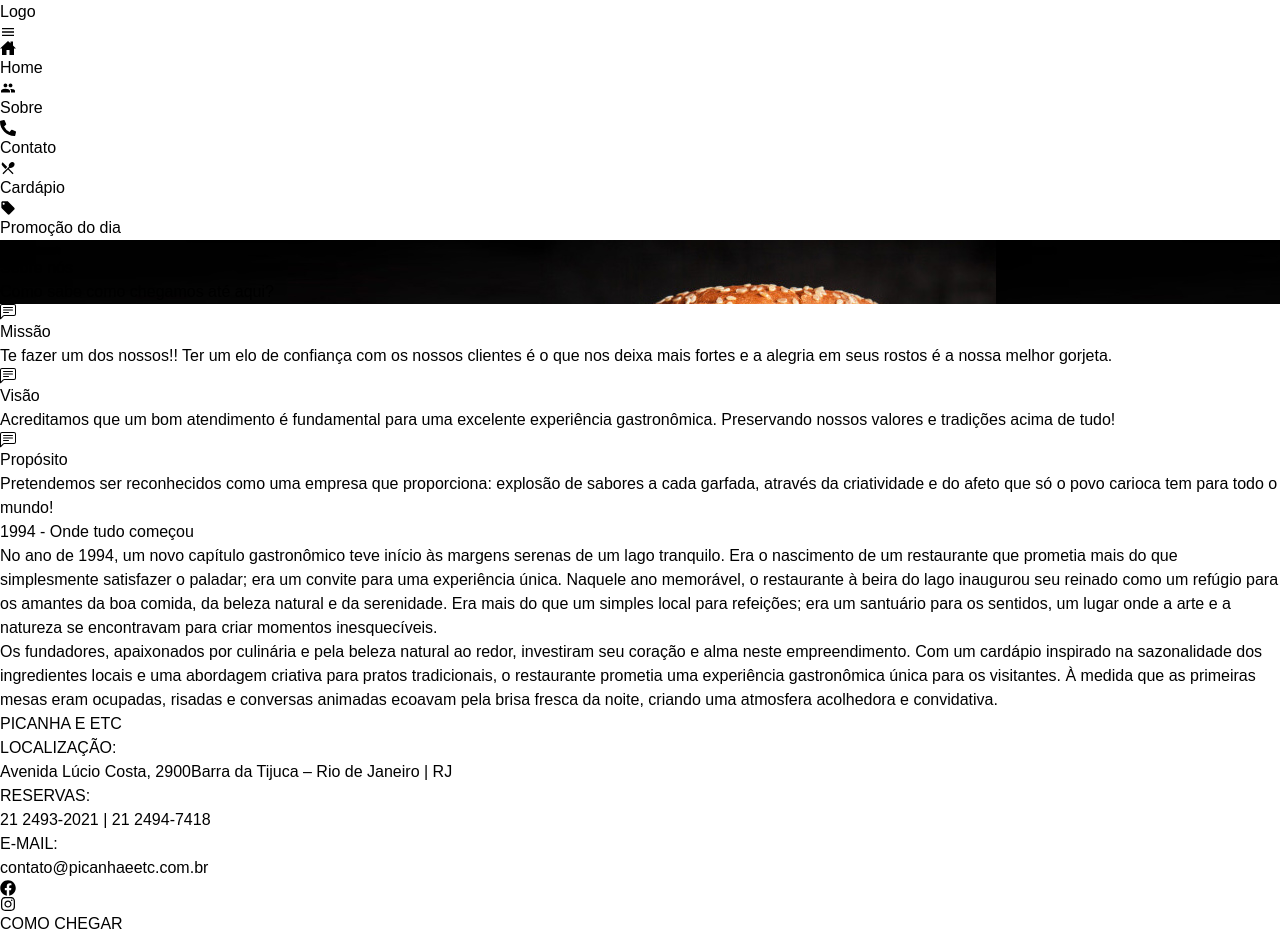
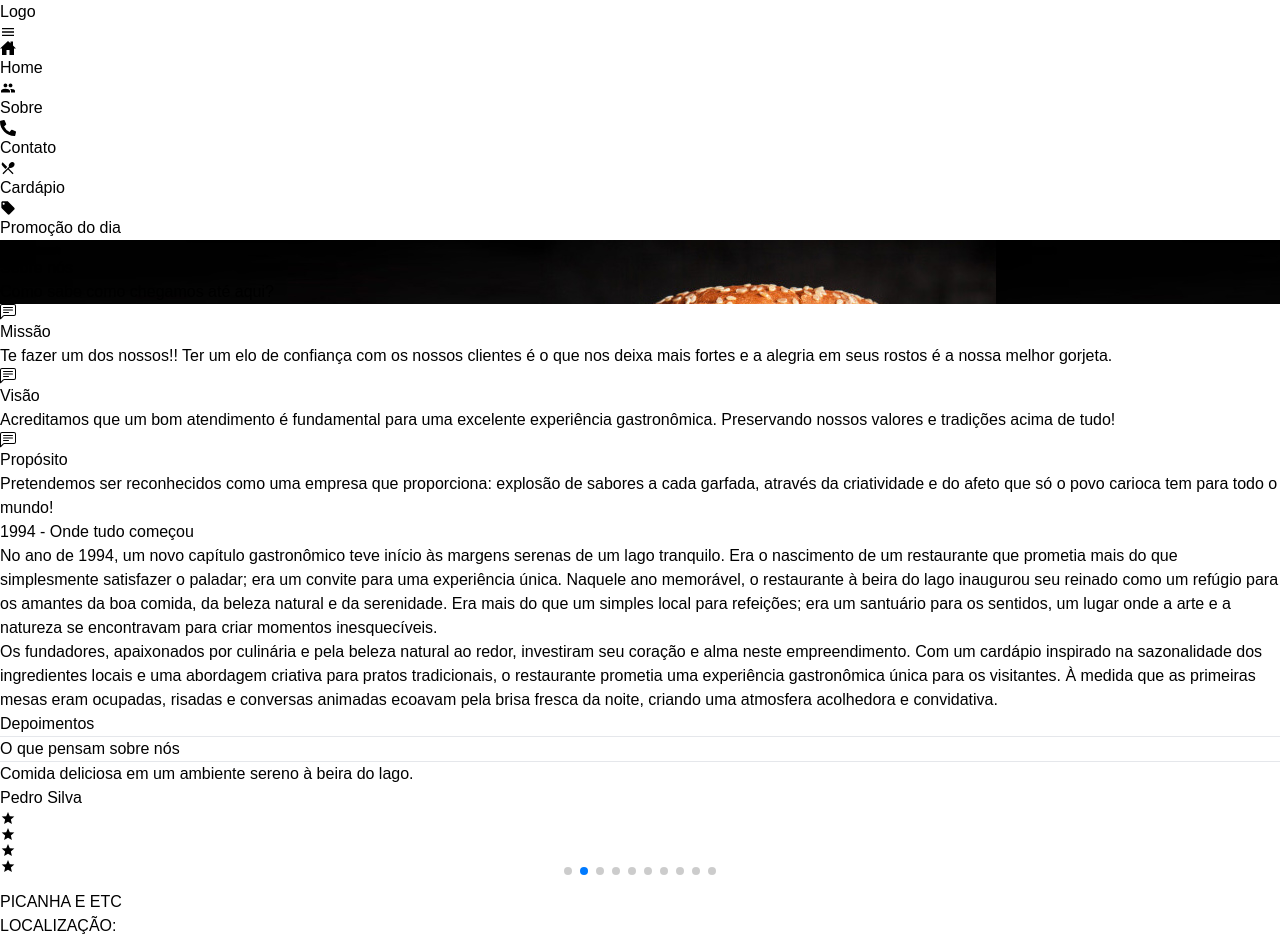
Before and after one commit to Deividb2/restaurante-dining, a React (Vite) app: page /sobre in a window 1280 px wide. Shown: the top 941 px of the page. Built offline with nearby package versions, Linux system fonts and the light colour scheme; grey boxes are pictures that could not be loaded.

Commit message:
começando a desenvolver um componente de Feedbacks

```diff
--- a/package.json
+++ b/package.json
@@ -14,7 +14,7 @@
     "react-dom": "^18.2.0",
     "react-icons": "^5.0.1",
     "react-router-dom": "^6.21.3",
-    "swiper": "^11.0.5"
+    "swiper": "^11.0.6"
   },
   "devDependencies": {
     "@types/react": "^18.2.43",
--- a/src/assets/pages/Sobre/components/Feedbacks.tsx
+++ b/src/assets/pages/Sobre/components/Feedbacks.tsx
@@ -1,7 +1,122 @@
+import { IoMdStar as Estrela } from "react-icons/io";
+
+import { Swiper, SwiperSlide } from 'swiper/react';
+import { Navigation, Pagination, Autoplay } from 'swiper/modules';
+
+import 'swiper/css';
+import 'swiper/css/navigation';
+import 'swiper/css/pagination';
+import 'swiper/css/scrollbar';
+
 export default function Feedbacks() {
+
+    const avaliacoes = (elemento: any) => {
+        const estrelas = []
+
+        for (let i = 0; i < elemento.estrelas; i++) {
+            estrelas.push(<Estrela />)
+        }
+
+        return (
+            <div className="flex justify-center text-yellow-600">
+                {estrelas}
+            </div>
+        )
+    }
+
+
     return (
         <>
+            <section className='flex flex-col items-center justify-center gap-5 h-[60vh] py-10 text-center bg-[#ccc]'>
+                <div className='flex flex-col gap-3'>
+                    <h4 className='font-bold text-3xl'>Depoimentos</h4>
+                    <div className='flex justify-between items-center w-screen px-4'>
+                        <hr className='w-[20%] h-[2px] bg-white' />
+                        <h4 className='text-sm'>O que pensam sobre nós</h4>
+                        <hr className='w-[20%] h-[2px] bg-white' />
+                    </div>
+                </div>
+
+                <Swiper
+                    modules={[Navigation, Pagination, Autoplay]}
+                    slidesPerView={1}
+                    pagination={{ clickable: true }}
+                    autoplay={{
+                        delay: 2500,
+                        disableOnInteraction: false
+                    }}
+                    className='w-screen h-[60vh]'
+                >
+
+                    {
+                        dados.map((el, index) =>
+                            <SwiperSlide key={index} className=' p-5'>
+                                <div>
+                                    <h3>{el.comentario}</h3>
+                                    <h4 className='font-bold text-red-600 my-2'>{el.nome}</h4>
+                                    {
+                                        avaliacoes(el)
+                                    }
+                                </div>
+                            </SwiperSlide>
+                        )
+                    }
+                </Swiper>
+            </section >
 
         </>
     )
 }
+
+const dados = [
+    {
+        nome: 'Juliana Torres',
+        comentario: 'Uma experiência gastronômica encantadora com uma vista deslumbrante!',
+        estrelas: 5
+    },
+    {
+        nome: 'Pedro Silva',
+        comentario: 'Comida deliciosa em um ambiente sereno à beira do lago.',
+        estrelas: 4
+    },
+    {
+        nome: 'Carolina Santos',
+        comentario: 'Um refúgio perfeito para os amantes da natureza e da boa comida.',
+        estrelas: 5
+    },
+    {
+        nome: 'Rafael Oliveira',
+        comentario: 'O cenário ideal para um jantar romântico com pratos incríveis.',
+        estrelas: 3
+    },
+    {
+        nome: 'Ana Costa',
+        comentario: 'Um lugar onde a tranquilidade se encontra com a excelência culinária.',
+        estrelas: 4
+    },
+    {
+        nome: 'Lucas Pereira',
+        comentario: 'Inesquecíveis sabores à beira das águas calmas.',
+        estrelas: 5
+    },
+    {
+        nome: 'Isabela Souza',
+        comentario: 'Um verdadeiro paraíso gastronômico com vistas panorâmicas.',
+        estrelas: 5
+    },
+    {
+        nome: 'Gabriel Almeida',
+        comentario: 'O restaurante perfeito para uma refeição relaxante com a família.',
+        estrelas: 4
+    },
+    {
+        nome: 'Mariana Ferreira',
+        comentario: 'Comer aqui é como ter um banquete para os sentidos em meio à natureza.',
+        estrelas: 5
+    },
+    {
+        nome: 'Thiago Rodrigues',
+        comentario: 'Uma experiência que alimenta não apenas o corpo, mas também a alma.',
+        estrelas: 5
+    },
+]
```
Also changed, not shown: 1 other file (tests, documents, lock files or other folders).
